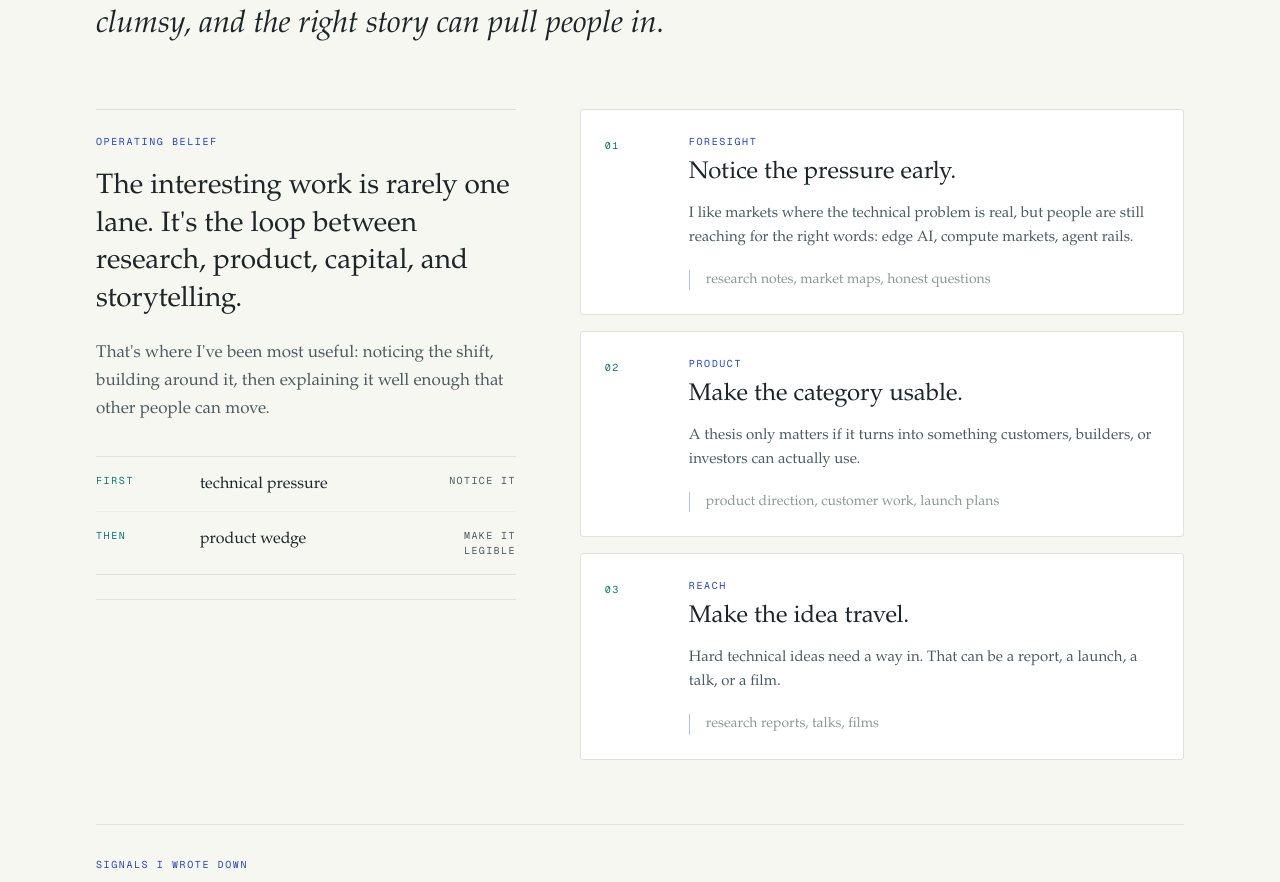
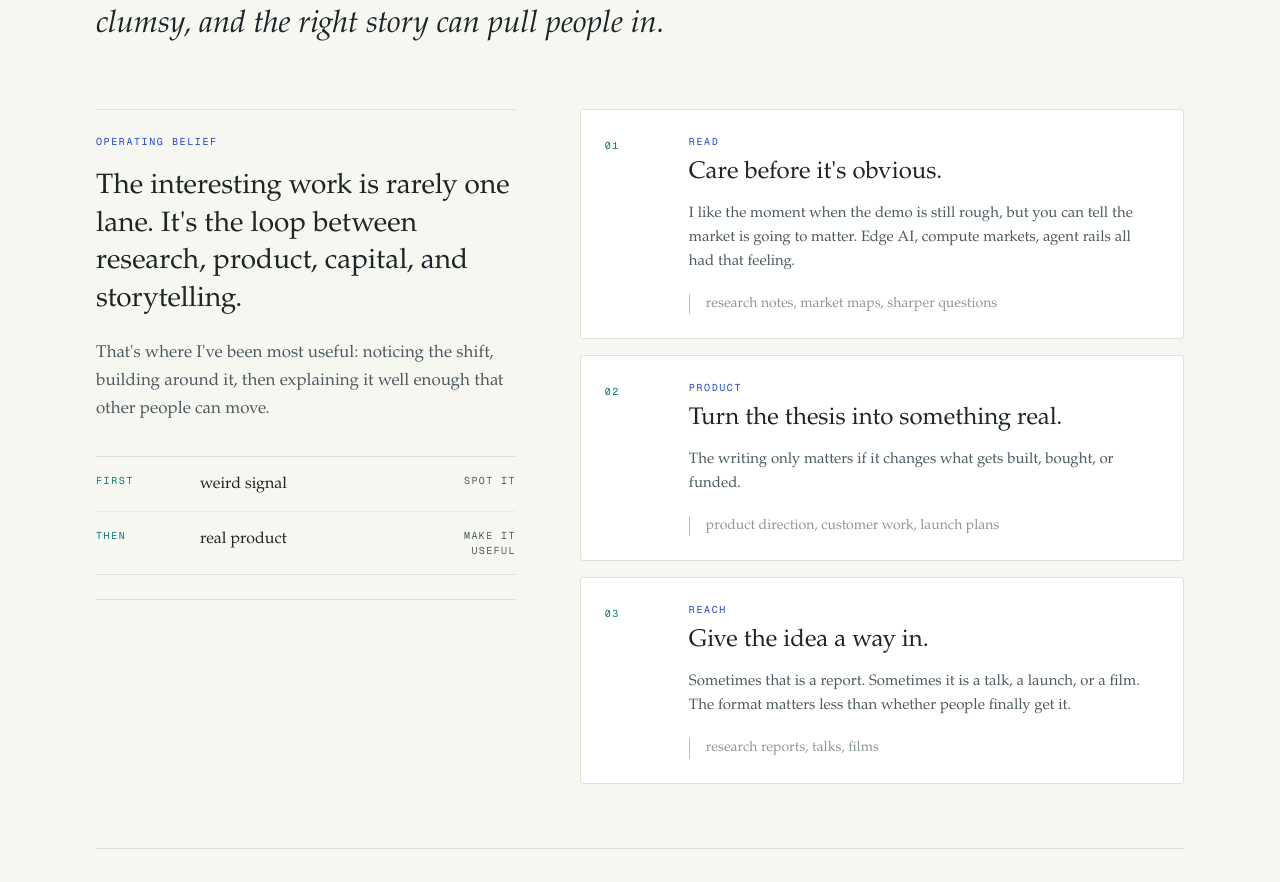
Before and after one commit to 0xadvait/personal_web, a Next.js app: page / in a window 1280 px wide. Shown: the part 945-1827 px from the top of the page. Built offline with nearby package versions, Linux system fonts and the light colour scheme.

Commit message:
Humanize thesis pillar copy

```diff
--- a/src/components/Thesis.js
+++ b/src/components/Thesis.js
@@ -3,28 +3,28 @@ import SectionHeader from './SectionHeader';
 
 const pillars = [
   {
-    k: 'Foresight',
-    v: 'Notice the pressure early.',
-    d: 'I like markets where the technical problem is real, but people are still reaching for the right words: edge AI, compute markets, agent rails.',
-    detail: 'research notes, market maps, honest questions',
+    k: 'Read',
+    v: "Care before it's obvious.",
+    d: 'I like the moment when the demo is still rough, but you can tell the market is going to matter. Edge AI, compute markets, agent rails all had that feeling.',
+    detail: 'research notes, market maps, sharper questions',
   },
   {
     k: 'Product',
-    v: 'Make the category usable.',
-    d: 'A thesis only matters if it turns into something customers, builders, or investors can actually use.',
+    v: 'Turn the thesis into something real.',
+    d: 'The writing only matters if it changes what gets built, bought, or funded.',
     detail: 'product direction, customer work, launch plans',
   },
   {
     k: 'Reach',
-    v: 'Make the idea travel.',
-    d: 'Hard technical ideas need a way in. That can be a report, a launch, a talk, or a film.',
+    v: 'Give the idea a way in.',
+    d: 'Sometimes that is a report. Sometimes it is a talk, a launch, or a film. The format matters less than whether people finally get it.',
     detail: 'research reports, talks, films',
   },
 ];
 
 const beforeAfter = [
-  ['First', 'technical pressure', 'notice it'],
-  ['Then', 'product wedge', 'make it legible'],
+  ['First', 'weird signal', 'spot it'],
+  ['Then', 'real product', 'make it useful'],
 ];
 
 const datedCalls = [
```
